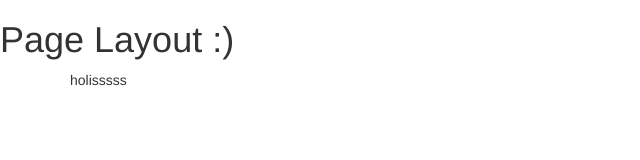
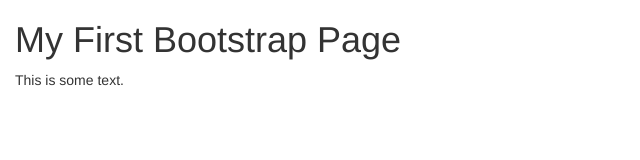
Before and after one commit to elco45/elco45.github.io, a plain HTML site: page index.html in a window 1280 px wide. Shown: the whole page, without its empty margins (0-640 px from the left). Drawn offline with nearby package versions, Linux system fonts and the light colour scheme.

Commit message:
trying round 3

```diff
--- a/index.html
+++ b/index.html
@@ -1,16 +1,17 @@
 <!DOCTYPE html>
-<html>
+<html lang="en">
 	<head>
+		  <title>Bootstrap Example</title>
 		  <meta charset="utf-8">
-    	<title>AcklenChallenge</title>
+		  <meta name="viewport" content="width=device-width, initial-scale=1">
 		  <link rel="stylesheet" href="http://maxcdn.bootstrapcdn.com/bootstrap/3.3.7/css/bootstrap.min.css">
+		  <script src="https://ajax.googleapis.com/ajax/libs/jquery/1.12.4/jquery.min.js"></script>
+		  <script src="http://maxcdn.bootstrapcdn.com/bootstrap/3.3.7/js/bootstrap.min.js"></script>
 	</head>
-  	<body >
-    	<h1>Page Layout :)</h1>
-    	<div class="container" >
-      		holisssss
+	<body>
+		<div class="container-fluid">
+		  <h1>My First Bootstrap Page</h1>
+		  <p>This is some text.</p>
 		</div>
 	</body>
-  	<script src="https://ajax.googleapis.com/ajax/libs/jquery/1.12.4/jquery.min.js"></script>
-	<script src="http://maxcdn.bootstrapcdn.com/bootstrap/3.3.7/js/bootstrap.min.js"></script>
 </html>
```
Lines whose indentation alone changed are shown as unchanged.
